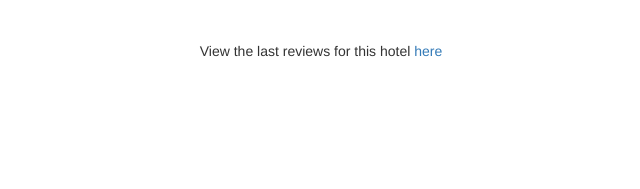
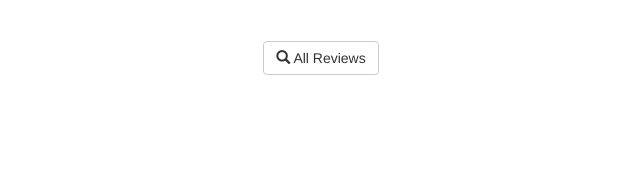
Before and after one commit to ventur65/VMhotels, a Django app: template hotels/templates/hotels/hotel_detail.html in a window 1280 px wide. Shown: the part 611-800 px from the top of the page, without its empty margins (319-959 px from the left). Run offline with Django 3.2, Linux system fonts and the light colour scheme; the template is opened without the code that fills it, so the values that code supplies are empty; some libraries are stand-ins or nearby versions.

Commit message:
Button hotel detail

```diff
--- a/hotels/templates/hotels/hotel_detail.html
+++ b/hotels/templates/hotels/hotel_detail.html
@@ -58,11 +58,30 @@
 <br>
 
 <p align="center"><br>
-View the last reviews for this hotel <a href="{% url 'review:list_review' hotel.id %}">here</a><br>
+
+<a href="{% url 'review:list_review' hotel.id %}">
+<button type="button" class="btn btn-default">
+    <span class="glyphicon glyphicon-search"></span> All Reviews
+</button>
+</a>
 {% if request.user == hotel.user %}
-Click <a href="{% url 'hotels:create_room' hotel.id %}">here</a> to add a Room. <br>
-Click <a href="{% url 'hotels:edit_hotel' hotel.id %}">here</a> to change Hotel data.<br>
-Click <a href="{% url 'hotels:delete_hotel' hotel.id %}">here</a> to delete Hotel.
+<a href="{% url 'hotels:create_room' hotel.id %}">
+<button type="button" class="btn btn-default">
+    <span class="glyphicon glyphicon-plus"></span> Add Room
+</button>
+</a>
+
+<a href="{% url 'hotels:edit_hotel' hotel.id %}">
+<button type="button" class="btn btn-default">
+    <span class="glyphicon glyphicon-pencil"></span> Edit Hotel
+</button>
+</a>
+
+<a href="{% url 'hotels:delete_hotel' hotel.id %}">
+<button type="button" class="btn btn-default">
+    <span class="glyphicon glyphicon-remove"></span> Delete Hotel
+</button>
+</a>
 {% endif %}
 </p>
 
```
